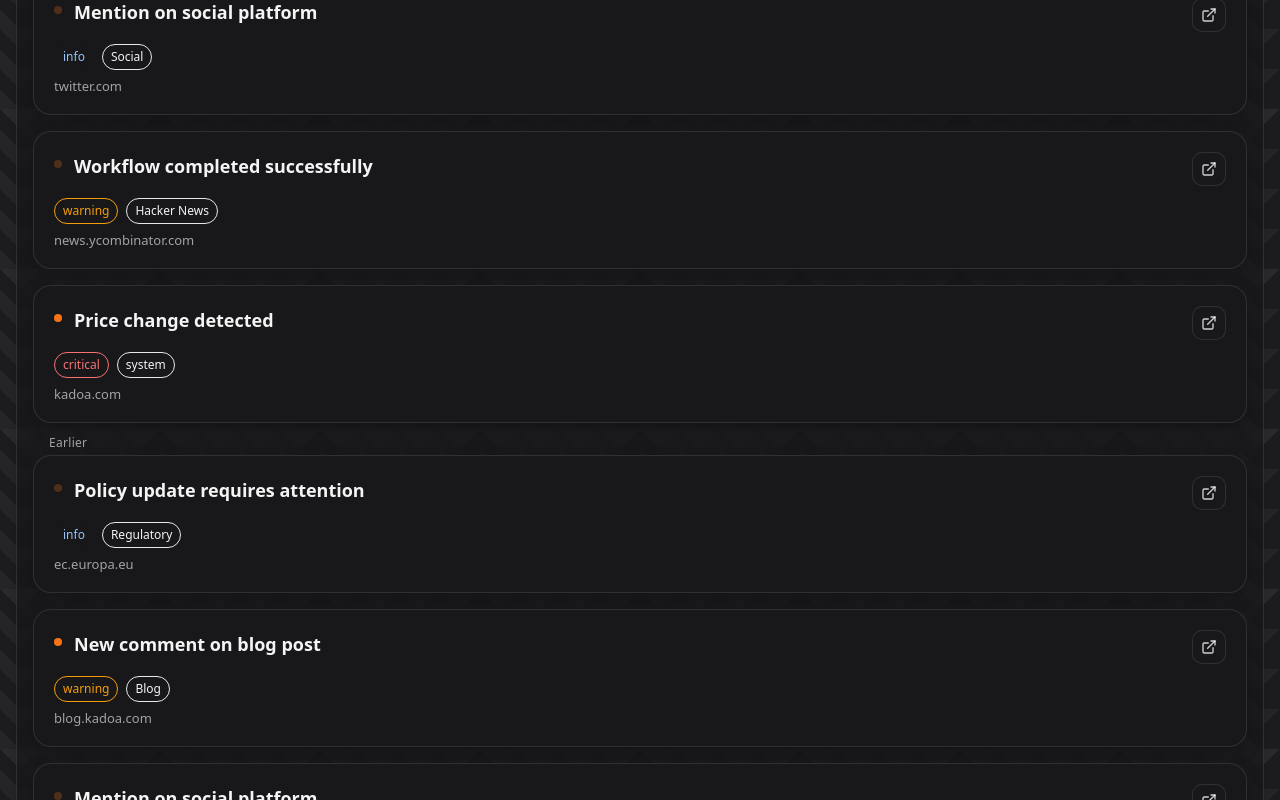
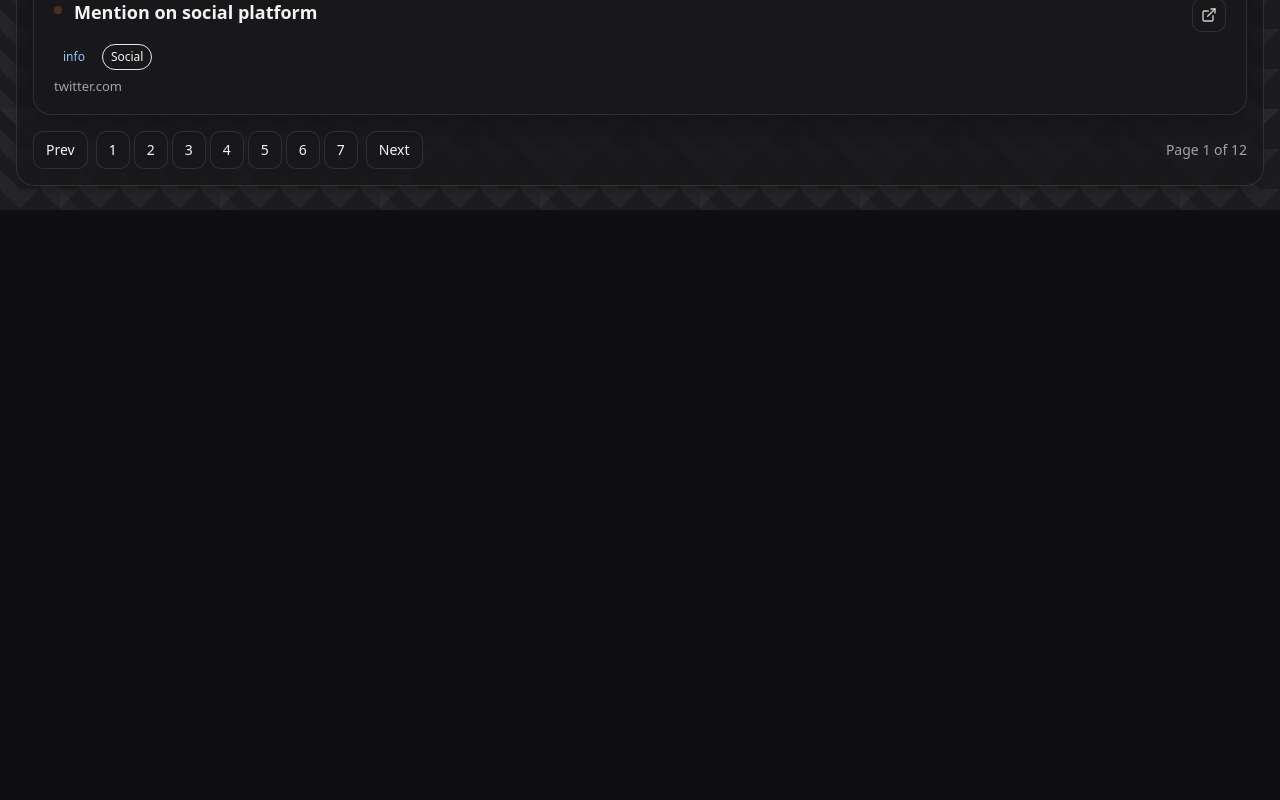
Before and after one commit to MMnemonic/kadoa-assignment, a React (Vite) app: page /notifications in a window 1280 px wide. Shown: the part 1811-2611 px from the top of the page. After the commit the page ends 2021 px from the top, so only its background shows below. Built offline with nearby package versions, Linux system fonts and the light colour scheme.

Commit message:
add pagination

```diff
--- a/src/App.tsx
+++ b/src/App.tsx
@@ -1,4 +1,4 @@
-import { useEffect, useRef } from 'react'
+import { useRef } from 'react'
 import { BrowserRouter, Navigate, Route, Routes, Link } from 'react-router-dom'
 import { Sun, Moon, Settings } from 'lucide-react'
 import { useUi } from './store/useUi'
--- a/src/api/mockAdapter.ts
+++ b/src/api/mockAdapter.ts
@@ -1,6 +1,6 @@
 import { addDays, addHours, formatISO, subDays } from 'date-fns'
 import { nanoid } from 'nanoid'
-import type { ListNotificationsParams, Notification, SavedView, Workflow } from './contracts'
+import type { ListNotificationsParams, Notification, SavedView, Workflow, ListNotificationsResult } from './contracts'
 
 // Small nanoid fallback if not installed
 function id() { try { return nanoid() } catch { return Math.random().toString(36).slice(2) } }
@@ -34,7 +34,7 @@ function seed() {
 		'Mention on social platform'
 	]
 	let now = new Date()
-	for (let i = 0; i < 40; i++) {
+	for (let i = 0; i < 120; i++) {
 		const wf = WORKFLOWS[i % WORKFLOWS.length]
 		const sev = severities[i % severities.length]
 		const created = addHours(subDays(now, Math.floor(i/6)), -i)
@@ -69,10 +69,23 @@ function matches(n: Notification, p: ListNotificationsParams): boolean {
 }
 
 export const mockApi = {
-	async list(params: ListNotificationsParams) {
-		const filtered = items.filter((n) => !n.snoozedUntil || new Date(n.snoozedUntil) < new Date()).filter((n) => matches(n, params))
+	async list(params: ListNotificationsParams): Promise<ListNotificationsResult> {
+		const filtered = items
+			.filter((n) => !n.snoozedUntil || new Date(n.snoozedUntil) < new Date())
+			.filter((n) => matches(n, params))
 		filtered.sort((a,b) => (params.sort === 'oldest' ? 1 : -1) * (a.createdAtISO.localeCompare(b.createdAtISO)))
-		return structuredClone(filtered)
+		const total = filtered.length
+		const pageSize = Math.max(1, params.pageSize ?? 10)
+		const page = Math.max(1, params.page ?? 1)
+		const start = (page - 1) * pageSize
+		const end = start + pageSize
+		const pageItems = filtered.slice(start, end)
+		return {
+			items: structuredClone(pageItems),
+			total,
+			page,
+			pageSize,
+		}
 	},
 	async markRead(idOrIds: string | string[]) {
 		const ids = Array.isArray(idOrIds) ? idOrIds : [idOrIds]
@@ -86,7 +99,7 @@ export const mockApi = {
 	async unpin(id: string) { const n = items.find(i => i.id === id); if (n) n.pinned = false },
 	async listWorkflows(): Promise<Workflow[]> {
 		const counts = new Map<string, number>()
-		for (const i of items) counts.set(i.workflowId, (counts.get(i.workflowId) || 0) + (i.unread ? 1 : 0))
+		for (const i of items) counts.set(i.workflowId, (counts.get(i.id) || 0) + (i.unread ? 1 : 0))
 		return WORKFLOWS.map(w => ({ ...w, count: counts.get(w.id) || 0 }))
 	},
 	async listSavedViews(): Promise<SavedView[]> {
--- /dev/null
+++ b/src/components/Pagination.tsx
@@ -0,0 +1,42 @@
+import React from 'react'
+
+export default function Pagination({ page, pageSize, total, onPageChange }: { page: number; pageSize: number; total: number; onPageChange: (p: number) => void }) {
+	const totalPages = Math.max(1, Math.ceil(total / Math.max(1, pageSize)))
+	const canPrev = page > 1
+	const canNext = page < totalPages
+
+	const makeRange = () => {
+		const maxShown = 7
+		const pages: number[] = []
+		let start = Math.max(1, page - 3)
+		let end = Math.min(totalPages, start + maxShown - 1)
+		start = Math.max(1, Math.min(start, end - maxShown + 1))
+		for (let p = start; p <= end; p++) pages.push(p)
+		return pages
+	}
+
+	if (totalPages <= 1) return null
+
+	return (
+		<nav className="flex items-center justify-between" aria-label="Pagination">
+			<div className="flex items-center gap-2">
+				<button className="ui-btn" onClick={() => onPageChange(page - 1)} disabled={!canPrev} aria-label="Previous page">Prev</button>
+				<ul className="flex items-center gap-1">
+					{makeRange().map((p) => (
+						<li key={p}>
+							<button
+								className={`ui-btn ${p === page ? 'ui-btn--primary' : ''}`}
+								onClick={() => onPageChange(p)}
+								aria-current={p === page ? 'page' : undefined}
+							>
+								{p}
+							</button>
+						</li>
+					))}
+				</ul>
+				<button className="ui-btn" onClick={() => onPageChange(page + 1)} disabled={!canNext} aria-label="Next page">Next</button>
+			</div>
+			<div className="text-sm text-[rgb(var(--text-muted))]">Page {page} of {totalPages}</div>
+		</nav>
+	)
+}
--- a/src/routes/NotificationsPage.tsx
+++ b/src/routes/NotificationsPage.tsx
@@ -9,12 +9,13 @@ import HeaderBar from '../components/HeaderBar'
 import NotificationList from '../components/NotificationList'
 import DetailsDrawer from '../components/DetailsDrawer'
 import { useDebouncedCallback } from 'use-debounce'
+import Pagination from '../components/Pagination'
 
-export default function NotificationsPage({ containerRef }: { containerRef: React.RefObject<HTMLDivElement> }) {
+export default function NotificationsPage({ containerRef }: { containerRef: React.RefObject<HTMLDivElement | null> }) {
 	const location = useLocation()
 	const navigate = useNavigate()
 	const filters = useFilters()
-	const { list, items, order, loading, subscribe } = useNotifications()
+	const { list, items, order, loading, subscribe, total, page, pageSize } = useNotifications()
 	const filtersRef = useRef<HTMLDivElement>(null)
 	useStickyOffset({ containerRef, filtersRef, topbarSelector: '[data-topbar="true"]' })
 
@@ -68,7 +69,15 @@ export default function NotificationsPage({ containerRef }: { containerRef: Reac
 		const next = filters.toSearch()
 		pushSearch(next)
 		// eslint-disable-next-line react-hooks/exhaustive-deps
-	}, [filters.q, filters.unread, filters.severities, filters.workflowIds, filters.sort, filters.range])
+	}, [filters.q, filters.unread, filters.severities, filters.workflowIds, filters.sort, filters.range, filters.page, filters.pageSize])
+
+	// Clamp page if out of range
+	useEffect(() => {
+		const totalPages = Math.max(1, Math.ceil(total / Math.max(1, pageSize)))
+		if (page > totalPages) {
+			filters.set({ page: totalPages })
+		}
+	}, [total, page, pageSize])
 
 	const listItems = order.map(id => items.get(id)!).filter(Boolean)
 
@@ -85,11 +94,19 @@ export default function NotificationsPage({ containerRef }: { containerRef: Reac
 	const onPrev = () => { if (currentIdx > 0) setOpen(order[currentIdx - 1]) }
 	const onNext = () => { if (currentIdx >= 0 && currentIdx < order.length - 1) setOpen(order[currentIdx + 1]) }
 
+	const onChangePage = (nextPage: number) => {
+		if (nextPage < 1) return
+		filters.set({ page: nextPage })
+	}
+
 	return (
 		<div className="space-y-4">
 			<HeaderBar />
 			<section className="ui-card ui-glass">
 				<NotificationList items={listItems as any} loading={loading} onOpen={setOpen} selectedId={openId} />
+				<div className="mt-4">
+					<Pagination page={page} pageSize={pageSize} total={total} onPageChange={onChangePage} />
+				</div>
 			</section>
 			<DetailsDrawer open={!!openId} onClose={() => setOpen(undefined)} onPrev={currentIdx > 0 ? onPrev : undefined} onNext={currentIdx >= 0 && currentIdx < order.length - 1 ? onNext : undefined} data={current as any} />
 		</div>
--- a/src/store/useFilters.ts
+++ b/src/store/useFilters.ts
@@ -9,6 +9,8 @@ export type FiltersState = {
 	workflowIds: Set<string>
 	sort?: 'newest' | 'oldest'
 	range?: '24h' | '7d' | 'all'
+	page?: number
+	pageSize?: number
 	set: (patch: Partial<FiltersState>) => void
 	fromSearch: (search: string) => void
 	toSearch: () => string
@@ -20,6 +22,8 @@ export type FiltersState = {
 export const useFilters = create<FiltersState>((set, get) => ({
 	severities: new Set(),
 	workflowIds: new Set(),
+	page: 1,
+	pageSize: 10,
 	set: (patch) => set({ ...get(), ...patch }),
 	fromSearch(search) {
 		const p = parseQuery(search)
@@ -30,6 +34,8 @@ export const useFilters = create<FiltersState>((set, get) => ({
 			workflowIds: new Set(p.workflowIds),
 			sort: p.sort,
 			range: p.range,
+			page: p.page ?? 1,
+			pageSize: p.pageSize ?? 10,
 		})
 	},
 	toSearch() {
@@ -40,19 +46,23 @@ export const useFilters = create<FiltersState>((set, get) => ({
 			severity: onlyWarnCrit,
 			workflowIds: Array.from(get().workflowIds),
 			sort: get().sort,
-			range: get().range
+			range: get().range,
+			page: get().page,
+			pageSize: get().pageSize,
 		}
 		return buildQuery(p)
 	},
 	toggleSeverity(sev) {
 		const next = new Set(get().severities)
 		if (next.has(sev)) next.delete(sev); else next.add(sev)
-		set({ severities: next })
+		// Reset to first page when filters change
+		set({ severities: next, page: 1 })
 	},
 	toggleWorkflow(id) {
 		const next = new Set(get().workflowIds)
 		if (next.has(id)) next.delete(id); else next.add(id)
-		set({ workflowIds: next })
+		// Reset to first page when filters change
+		set({ workflowIds: next, page: 1 })
 	},
-	clearWorkflows() { set({ workflowIds: new Set() }) }
+	clearWorkflows() { set({ workflowIds: new Set(), page: 1 }) }
 }))
--- a/src/store/useNotifications.ts
+++ b/src/store/useNotifications.ts
@@ -1,5 +1,5 @@
 import { create } from 'zustand'
-import type { ListNotificationsParams, Notification } from '../api/contracts'
+import type { ListNotificationsParams, Notification, ListNotificationsResult } from '../api/contracts'
 import { mockApi } from '../api/mockAdapter'
 
 export type NotificationsState = {
@@ -7,6 +7,9 @@ export type NotificationsState = {
 	order: string[]
 	loading: boolean
 	error?: string
+	total: number
+	page: number
+	pageSize: number
 	list: (params: ListNotificationsParams) => Promise<void>
 	markRead: (id: string | string[]) => Promise<void>
 	markUnread: (id: string | string[]) => Promise<void>
@@ -19,13 +22,16 @@ export const useNotifications = create<NotificationsState>((set, get) => ({
 	items: new Map(),
 	order: [],
 	loading: false,
+	total: 0,
+	page: 1,
+	pageSize: 10,
 	async list(params) {
 		set({ loading: true, error: undefined })
 		try {
-			const data = await mockApi.list(params)
+			const data: ListNotificationsResult = await mockApi.list(params)
 			const map = new Map<string, Notification>()
-			for (const n of data) map.set(n.id, n)
-			set({ items: map, order: data.map(d => d.id) })
+			for (const n of data.items) map.set(n.id, n)
+			set({ items: map, order: data.items.map(d => d.id), total: data.total, page: data.page, pageSize: data.pageSize })
 		} catch (e: any) {
 			console.error('listNotifications failed', e)
 			set({ error: String(e) })
--- a/src/url/query.ts
+++ b/src/url/query.ts
@@ -7,6 +7,8 @@ export type ListParams = {
 	workflowIds?: string[]
 	sort?: 'newest' | 'oldest'
 	range?: '24h' | '7d' | 'all'
+	page?: number
+	pageSize?: number
 }
 
 export function parseQuery(search: string): ListParams {
@@ -17,7 +19,11 @@ export function parseQuery(search: string): ListParams {
 	const workflowIds = p.getAll('wf')
 	const sort = (p.get('sort') as ListParams['sort']) || undefined
 	const range = (p.get('range') as ListParams['range']) || undefined
-	return { q, unread, severity: severity.length ? severity : undefined, workflowIds: workflowIds.length ? workflowIds : undefined, sort, range }
+	const pageStr = p.get('page')
+	const page = pageStr ? Math.max(1, Number(pageStr) || 1) : undefined
+	const psStr = p.get('ps')
+	const pageSize = psStr ? Math.max(1, Number(psStr) || 10) : undefined
+	return { q, unread, severity: severity.length ? severity : undefined, workflowIds: workflowIds.length ? workflowIds : undefined, sort, range, page, pageSize }
 }
 
 export function buildQuery(params: ListParams): string {
@@ -28,5 +34,7 @@ export function buildQuery(params: ListParams): string {
 	params.workflowIds?.forEach((id) => p.append('wf', id))
 	if (params.sort) p.set('sort', params.sort)
 	if (params.range) p.set('range', params.range)
+	if (params.page && params.page > 1) p.set('page', String(params.page))
+	if (params.pageSize && params.pageSize !== 10) p.set('ps', String(params.pageSize))
 	return p.toString()
 }
```
Also changed, not shown: src/api/contracts.ts (+9 -0 lines).
